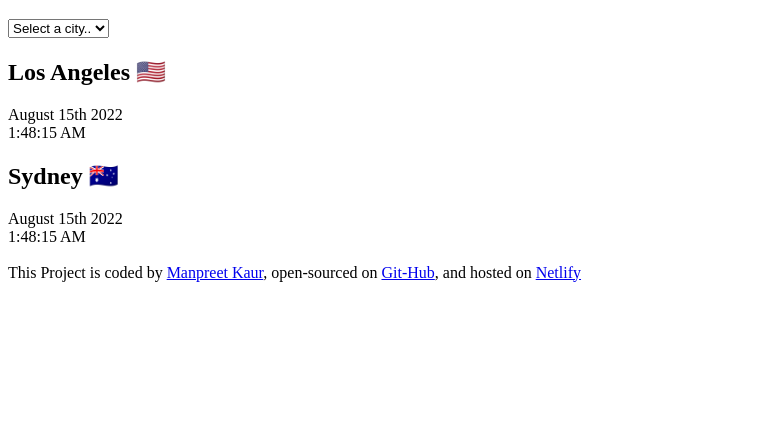
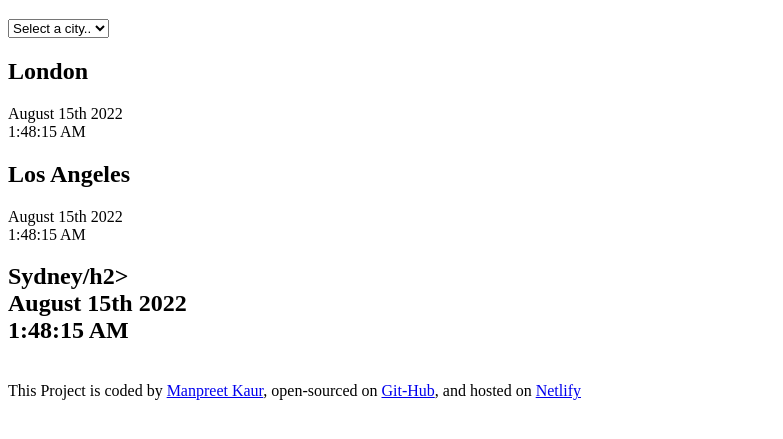
Before and after one commit to Manpreet-star/World-Clock-Project, a plain HTML site: page index.html in a window 1280 px wide. Shown: the part 61-500 px from the top of the page, without its empty margins (0-783 px from the left). Drawn offline with Linux system fonts and the light colour scheme.

Commit message:
updated vscode json and html

```diff
--- a/index.html
+++ b/index.html
@@ -15,16 +15,20 @@
         <option value="">Select a city..</option>
         <option value="">London</option>
         <option value="">New York</option>
-        <option value="">Auckland</option>
+        <option value="">Sydney</option>
       </select>
-
-      <div class="city">
-        <h2>Los Angeles 🇺🇸</h2>
+ <div class="city">
+        <h2>London</h2>
         <div class="date">August 15th 2022</div>
         <div class="time">1:48:15 AM</div>
       </div>
       <div class="city">
-        <h2>Sydney 🇦🇺</h2>
+        <h2>Los Angeles</h2>
+        <div class="date">August 15th 2022</div>
+        <div class="time">1:48:15 AM</div>
+      </div>
+      <div class="city">
+        <h2>Sydney/h2>
         <div class="date">August 15th 2022</div>
         <div class="time">1:48:15 AM</div>
       </div>
```
